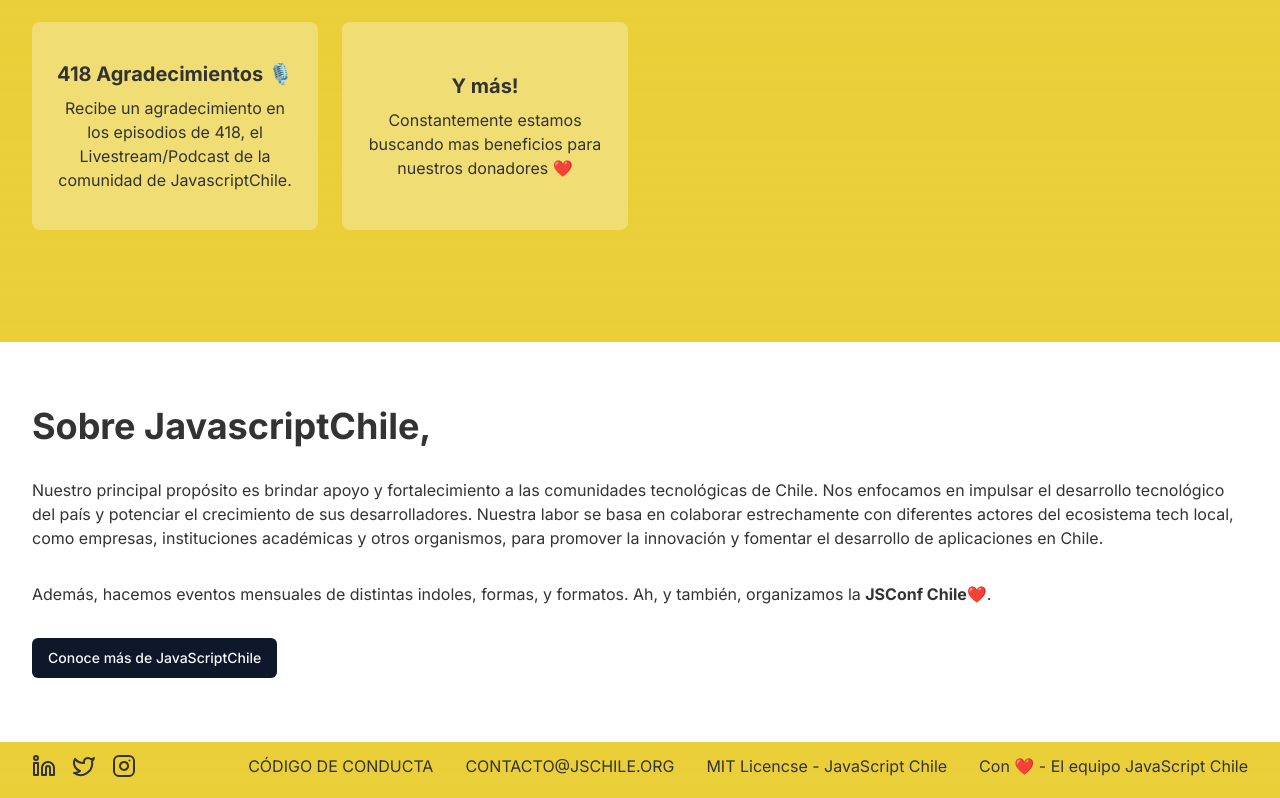
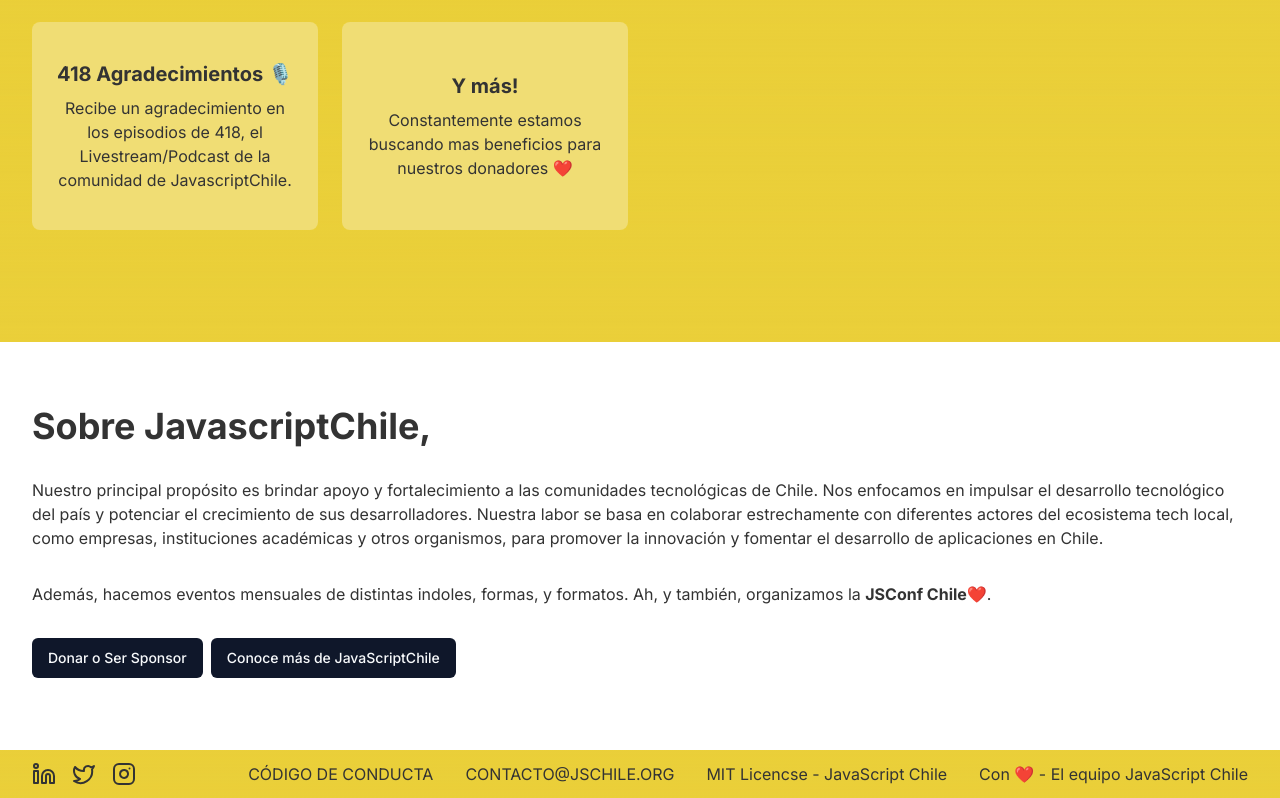
Before and after one commit to JSConfCL/getfunds, a Next.js app: page / in a window 1280 px wide. Shown: the part 2284-3082 px from the top of the page. Built offline with nearby package versions, Linux system fonts and the light colour scheme.

Commit message:
feat: show donate button to scroll up

```diff
--- a/src/components/Features/AboutUs.tsx
+++ b/src/components/Features/AboutUs.tsx
@@ -39,7 +39,7 @@
         <div className="">
           <Link
             href="#donations"
-            className={`mr-2 mb-2 lg:hidden ${buttonVariants({
+            className={`mr-2 mb-2 ${buttonVariants({
               variant: "default",
             })}`}
           >
```
